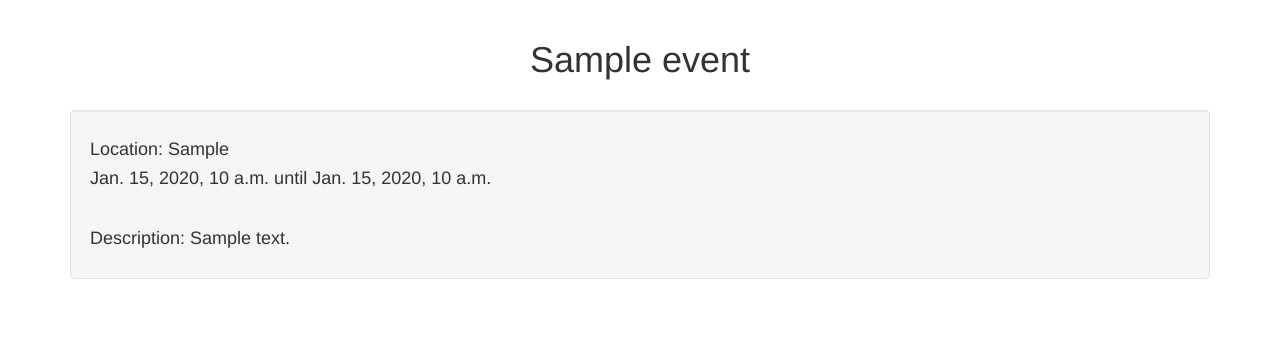
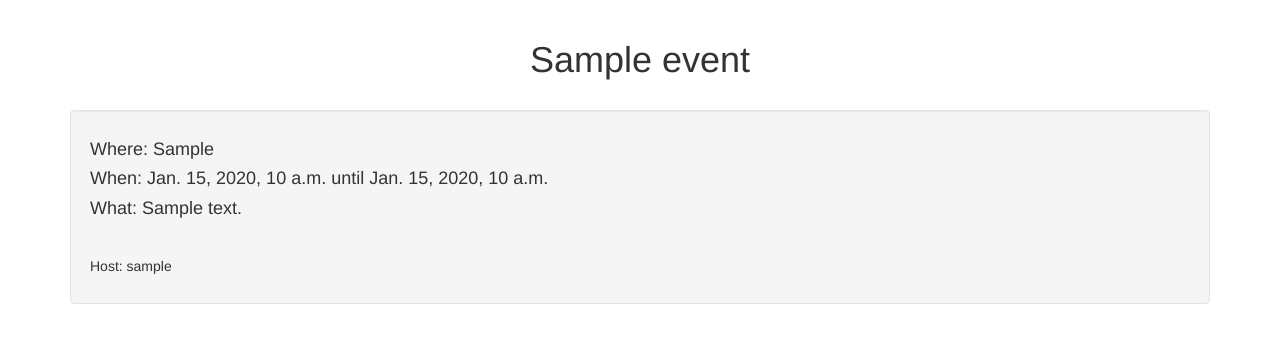
Before and after one commit to rracheva/SagePlan, a Django app: page /events/1/ in a window 1280 px wide. Shown: the part 52-395 px from the top of the page. Run offline with Django 3.2, Linux system fonts and the light colour scheme; tables that the repository leaves empty hold one stand-in row (values such as "Sample post"); some libraries are stand-ins or nearby versions.

Commit message:
fixed event description page layout

```diff
--- a/events/templates/events/event_detail.html
+++ b/events/templates/events/event_detail.html
@@ -53,10 +53,12 @@
 		<h1 class="text-center">{{event.title}}</h1>
 		<br>
 		<div class="well">
-			<h4>Location: {{event.location}}</h4>
-			<h4>{{event.start_time}} until {{event.end_time}}</h4>
-			<br>
-			<h4>Description: {{event.description}}</h4>
+			<h4>Where: {{event.location}}</h4>
+			<h4>When: {{event.start_time}} until {{event.end_time}}</h4>
+
+			<h4>What: {{event.description}}</h4>
+      <br>
+      <h5>Host: {{event.creator}}</h5>
 		</div>
     {% if hostT %}
       <a href="/events/update/{{event.event_id}}/" class="btn">Edit Event</a>
--- a/events/templates/events/event_update_form.html
+++ b/events/templates/events/event_update_form.html
@@ -1,3 +1,4 @@
+
 <head>
   <meta charset="utf-8">
   <meta name="viewport" content="width=device-width, initial-scale=1">
@@ -46,6 +47,8 @@
     </div>
   </nav>
 
+
+
   <h1>Edit Event </h1>
 <form action="" method="post">
     {% csrf_token %}
```
Also changed, not shown: 1 other file.
